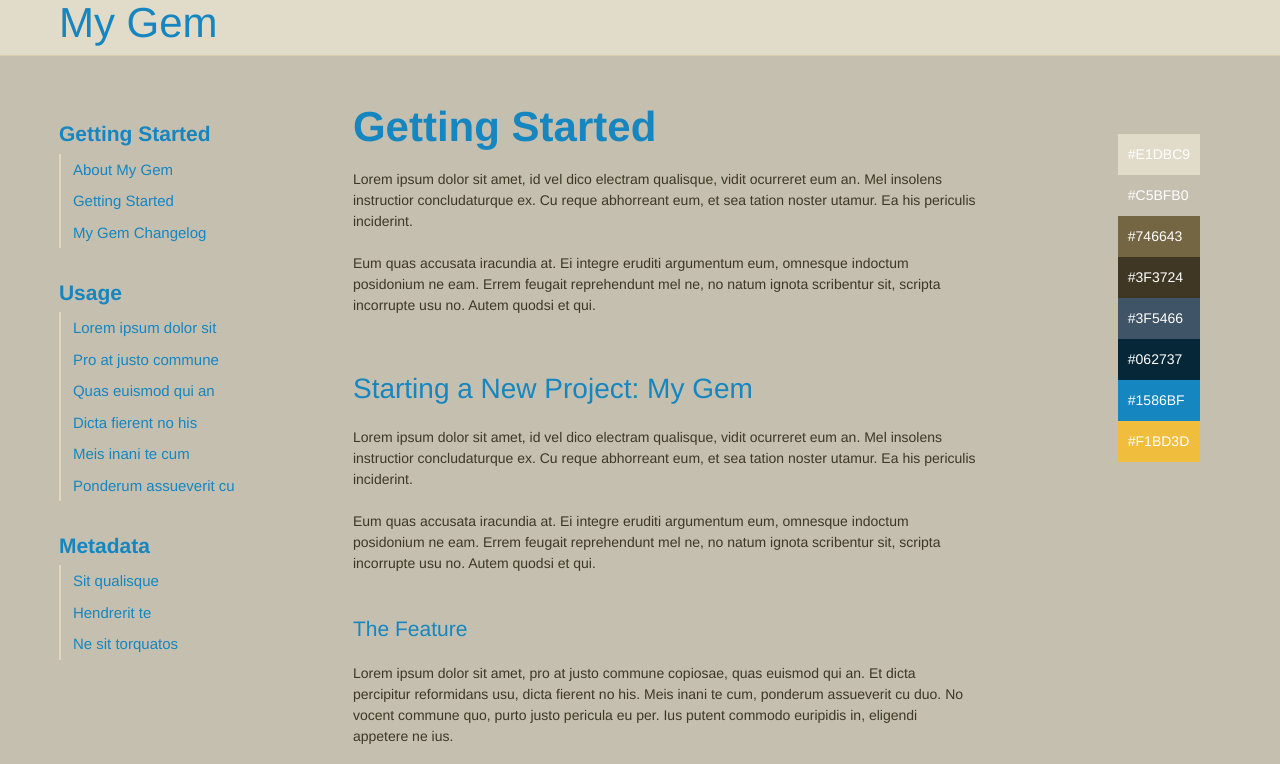
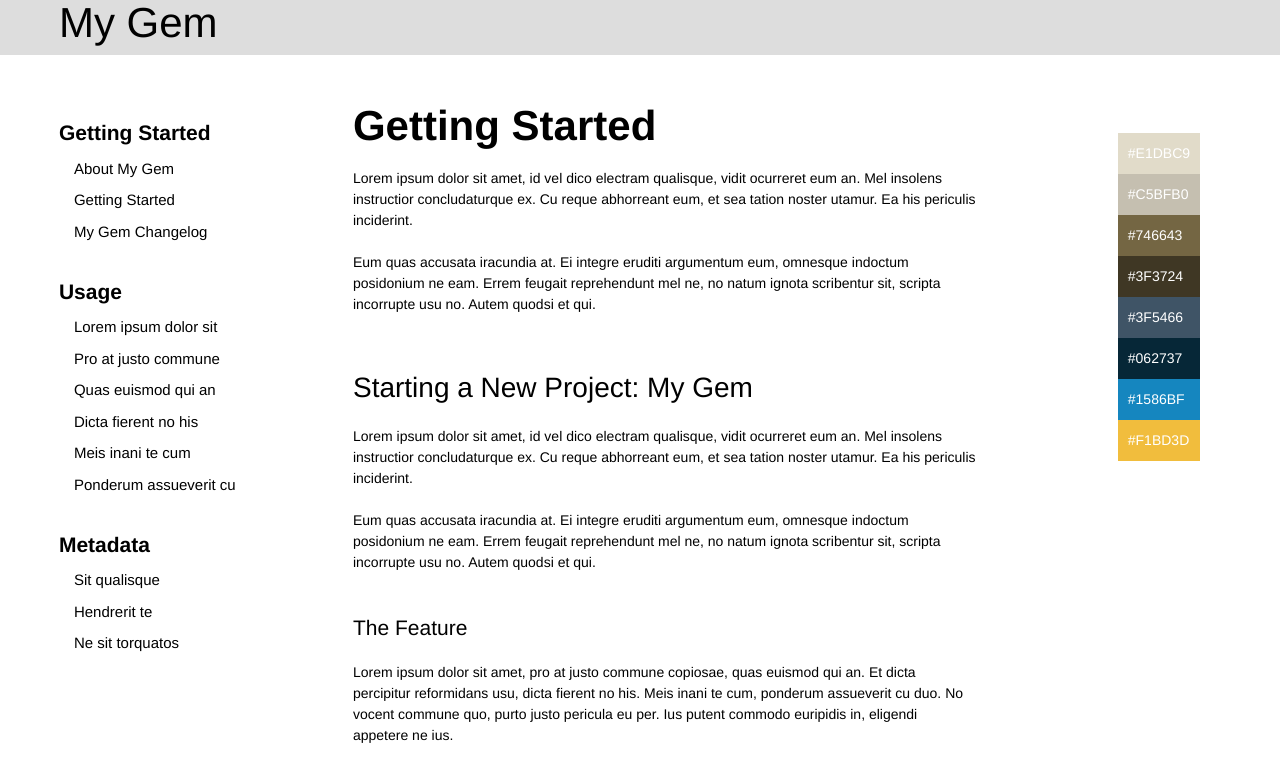
Before and after one commit to prog4designer/tkrk10-hands-on, a plain HTML site: page index.html in a window 1280 px wide. Shown: the top 764 px of the page. Drawn offline with Linux system fonts and the light colour scheme.

Commit message:
基本色の変更

```diff
--- a/index.html
+++ b/index.html
@@ -7,10 +7,10 @@
     <link href="./stylesheets/style.css" media="screen" rel="stylesheet" type="text/css" />
     <title>My Gem: Getting Started</title>
   </head>
-  <body>
+  <body id="contents">
   <header id="header">
     <div class="container">
-      <h1>My Gem</h1>
+      <h1 id="logo">My Gem</h1>
       <a class="toc-nav-link icon-arrow-down" href="index.html#toc">Menu</a>
     </div>
   </header>
--- a/stylesheets/style.css
+++ b/stylesheets/style.css
@@ -1,21 +1,20 @@
-.logo {
-  background-color: #444;
-  color: #fff;
-}
-
-.heading {
+#logo {
   color: #000;
 }
 
-.text {
+h1, h2, h3, h4, h5, h6 {
   color: #000;
 }
 
-.header {
+#text, p, a {
+  color: #000;
+}
+
+#header {
   background-color: #ddd;
 }
 
-.main {
+#contents {
   background-color: #fff;
 }
 
@@ -80,13 +79,9 @@ html {
 body {
   font-size: 87.5%;
   font-family: "Helvetica Neue", Arial, Helvetica, sans-serif;
-  color: #3f3724;
   line-height: 1.5;
 }
 
-h1, h2, h3, h4, h5, h6 {
-  color: #1586bf;
-}
 
 h1 {
   font-size: 3em;
@@ -130,12 +125,10 @@ p {
 }
 
 a {
-  color: #1586bf;
 }
 
 blockquote {
   margin: 1.5em;
-  color: #666666;
   font-style: italic;
 }
 
@@ -228,19 +221,16 @@ body {
 }
 
 #footer {
-  background-color: #e1dbc9;
   padding: 20px 0;
   margin-top: 30px;
 }
 
 #footer p {
-  color: #3f3724;
   margin: 0;
   font-size: 13px;
 }
 
 #footer a {
-  color: #3f3724;
   text-decoration: none;
 }
 
@@ -272,8 +262,7 @@ body {
 .toc-block ul li {
   font-size: 15px;
   line-height: 1.3;
-  padding: 6px 0 6px 12px;
-  border-left: 2px solid #e1d7be;
+  padding: 6px 0 6px 1em;
 }
 
 .toc-block ul li a {
@@ -334,7 +323,6 @@ body {
 #support .one .bsa_it_ad.bsa_it_d {
   padding: 0;
   font-size: 12px;
-  color: #333333;
 }
 
 #support .one .bsa_it_p {
@@ -356,10 +344,7 @@ body {
 }
 
 #header {
-  background: #e1dbc9;
-  border-bottom: 1px solid #d9ccad;
   margin: 0 0 50px 0;
-  color: #3f3724;
   height: 55px;
 }
 
```
